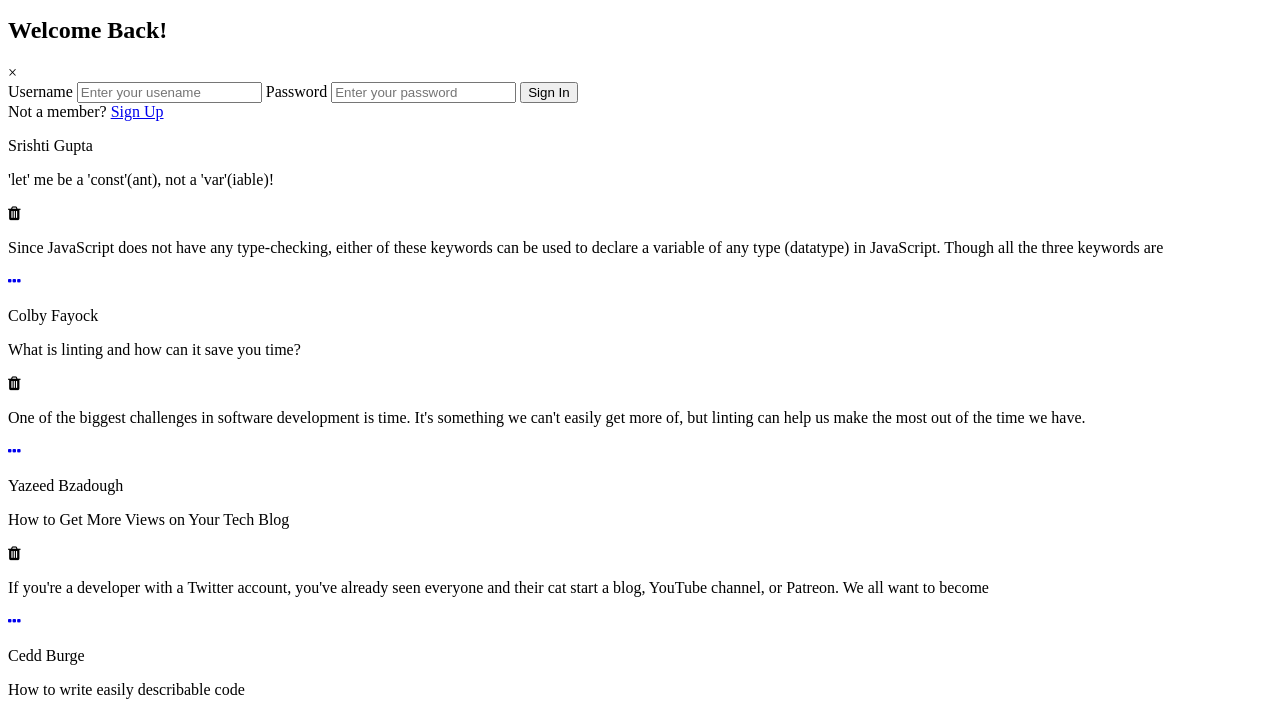
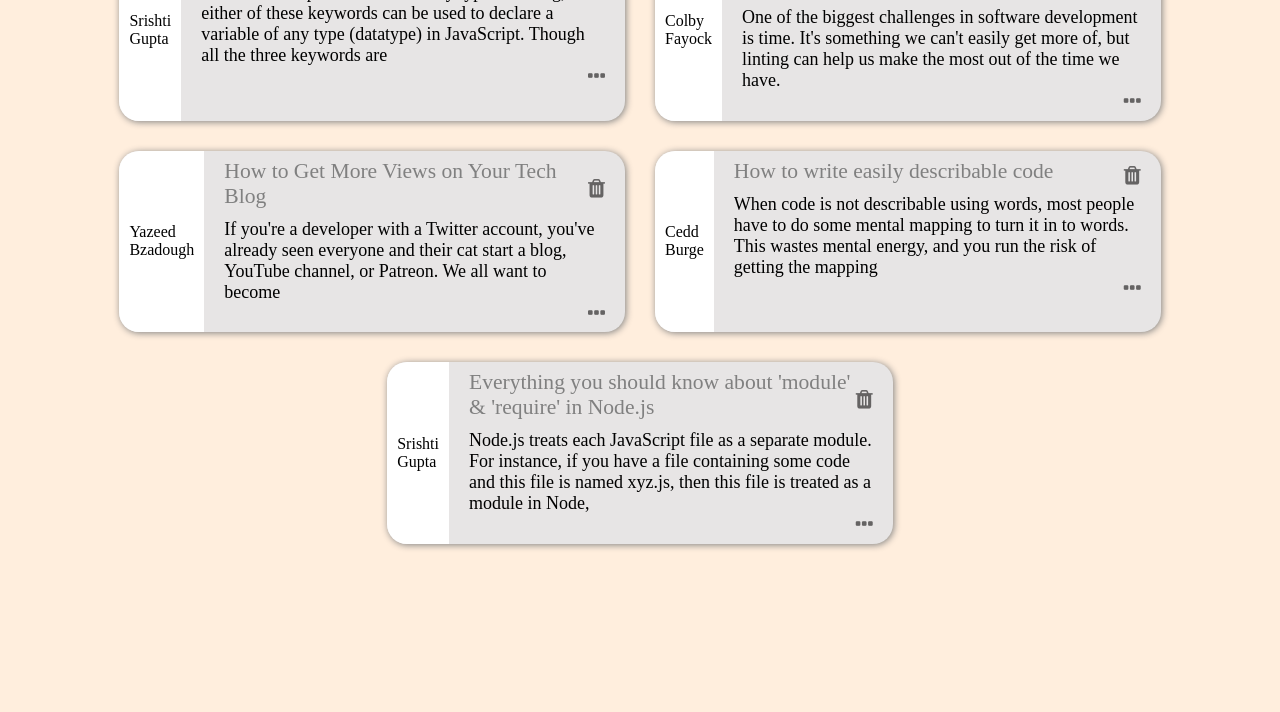
Before and after one commit to muskan1024/scribbler, a plain HTML site: page html/postslist.html in a window 1280 px wide. Shown: the part 156-868 px from the top of the page. After the commit the page ends 800 px from the top, so only its background shows below. Drawn offline with Linux system fonts and the light colour scheme; the site is published under a folder, as on GitHub Pages, so addresses that start at the root find nothing; a web font is replaced by a local one.

Commit message:
Update postslist.html

```diff
--- a/html/postslist.html
+++ b/html/postslist.html
@@ -10,8 +10,8 @@
       rel="stylesheet"
     />
   </head>
-  <link rel="stylesheet" href="/styles/common.css" />
-  <link rel="stylesheet" href="/styles/postslist.css">
+  <link rel="stylesheet" href="../styles/common.css" />
+  <link rel="stylesheet" href="../styles/postslist.css">
   <body>
     <!-- TODO: Include code for header here -->
     <header>
@@ -234,6 +234,6 @@
     </div>
     <!-- list of all posts ends here -->
   </body>
-  <script src="/scripts/common.js"></script>
-  <script src="/scripts/postslist.js"></script>
+  <script src="../scripts/common.js"></script>
+  <script src="../scripts/postslist.js"></script>
 </html>
```
